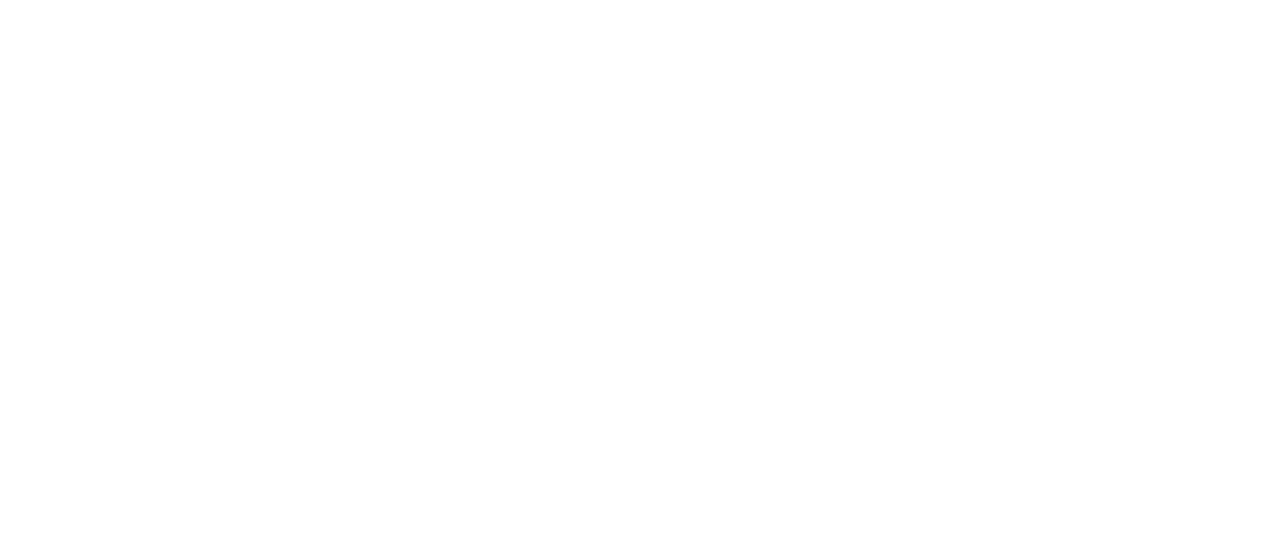
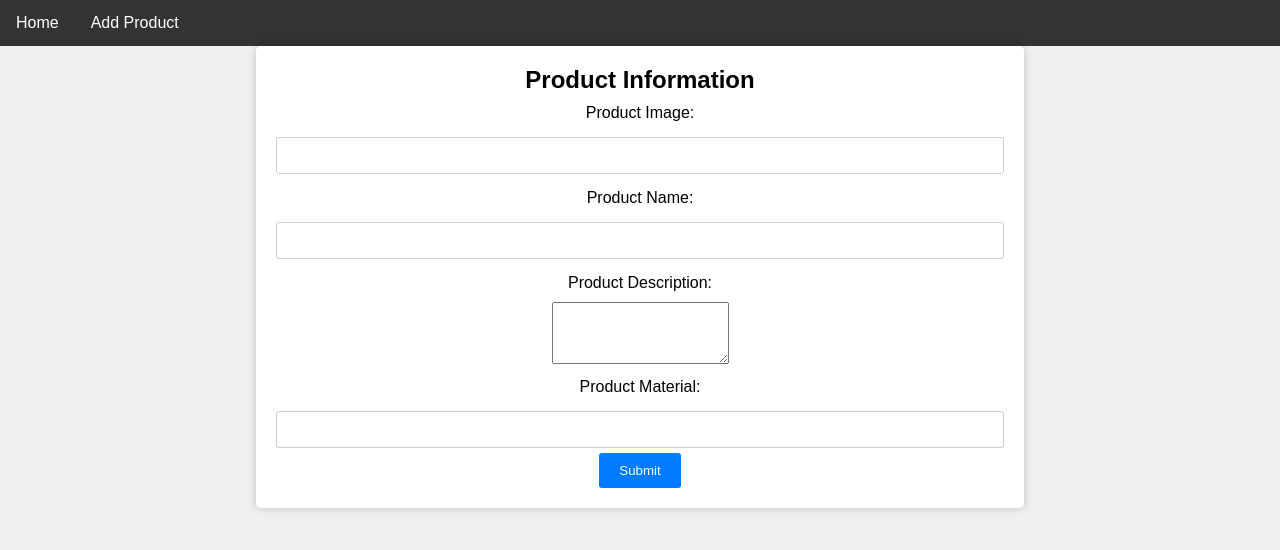
Before and after one commit to bsna-rjt/React-ProductMgmtSystem, a React app: page /addProduct in a window 1280 px wide. Before the commit this address had no page. Shown: the top 550 px of the page. Built offline with nearby package versions, Linux system fonts and the light colour scheme; the HTML template or start-up script is replaced by a standard one.

Commit message:
Add Product form with fist approach of onClick onSubmit

```diff
--- a/src/App.jsx
+++ b/src/App.jsx
@@ -2,6 +2,7 @@
 import './App.css'
 import {BrowserRouter,Routes,Route} from 'react-router-dom'
 import Home from './pages/Home/Home'
+import AddProduct from './pages/AddProduct/AddProduct'
 
 function App() {
 
@@ -9,6 +10,7 @@
     <BrowserRouter>
     <Routes>
       <Route path="/" element={<Home/>}/>
+      <Route path="/addProduct" element={<AddProduct/>}/>
     </Routes>
     </BrowserRouter>
   )
--- a/src/components/Navbar/Navbar.jsx
+++ b/src/components/Navbar/Navbar.jsx
@@ -1,14 +1,19 @@
 
+import { Link } from 'react-router-dom'
 import './Navbar.css'
 
 const Navbar = () => {
+  // const navigate=useNavigate()
   return (
     <div className="navbar">
     <a href="#">Home</a>
-    <a href="#">About</a>
+    {/* <a href="/addProduct">Add Product</a> */}
+    <Link to="/addProduct">Add Product</Link>
+    {/* <button onClick={()=>navigate("/addProduct")}>Add P</button> */}
+    {/* <a href="#">About</a>
     <a href="#">Services</a>
     <a href="#">Portfolio</a>
-    <a href="#">Contact</a>
+    <a href="#">Contact</a> */}
 </div>
   )
 }
--- /dev/null
+++ b/src/pages/AddProduct/AddProduct.css
@@ -0,0 +1,40 @@
+body {
+    font-family: Arial, sans-serif;
+    background-color: #f0f0f0;
+    text-align: center;
+  }
+
+  #product-form {
+    width: 60%;
+    margin: 0 auto;
+    background-color: #fff;
+    padding: 20px;
+    border-radius: 5px;
+    box-shadow: 0 0 10px rgba(0, 0, 0, 0.2);
+  }
+
+  #product-form label {
+    display: block;
+    margin: 10px 0;
+  }
+
+  #product-form input {
+    width: 100%;
+    padding: 10px;
+    margin: 5px 0;
+    border: 1px solid #ccc;
+    border-radius: 3px;
+  }
+
+  #product-form button {
+    background-color: #007bff;
+    color: #fff;
+    padding: 10px 20px;
+    border: none;
+    border-radius: 3px;
+    cursor: pointer;
+  }
+
+  #product-form button:hover {
+    background-color: #0056b3;
+  }
--- /dev/null
+++ b/src/pages/AddProduct/AddProduct.jsx
@@ -0,0 +1,50 @@
+import { useState } from "react"
+import Navbar from "../../components/Navbar/Navbar"
+import './AddProduct.css'
+import axios from "axios"
+
+const AddProduct = () => {
+//First Approach
+const [productImage,setProductImage]=useState("")
+const [productName,setProductName]=useState("")
+const [productDescription,setProductDescription]=useState("")
+const [productMaterial,setProductMaterial]=useState("")
+
+const addProduct = (e)=>{
+    e.preventDefault();
+    axios.post("https://652fbacd6c756603295d8ec5.mockapi.io/products",{
+        productImage:productImage,
+        productNAme:productName,
+        productDescription:productDescription,
+        productMaterial:productMaterial
+    })
+
+}
+
+console.log(productImage,productName,productDescription,productMaterial);
+  return (
+    <>
+    <Navbar/>
+  <div id="product-form">
+    <h2>Product Information</h2>
+    <form onSubmit={addProduct}>
+      <label htmlFor="productImage">Product Image:</label>
+      <input type="text" id="productImage" name="productImage" onChange={(e)=>setProductImage(e.target.value)}/>
+
+      <label htmlFor="productName">Product Name:</label>
+      <input type="text" id="productName" name="productName" onChange={(e)=>setProductName(e.target.value)}/>
+
+      <label htmlFor="productDescription">Product Description:</label>
+      <textarea id="productDescription" name="productDescription" rows="4" onChange={(e)=>setProductDescription(e.target.value)}></textarea>
+
+      <label htmlFor="productMaterial">Product Material:</label>
+      <input type="text" id="productMaterial" name="productMaterial" onChange={(e)=>setProductMaterial(e.target.value)}/>
+
+      <button type="submit">Submit</button>
+    </form>
+    </div>
+    </>
+  )
+}
+
+export default AddProduct
```
Also changed, not shown: 1 other file (tests, documents, lock files or other folders).
